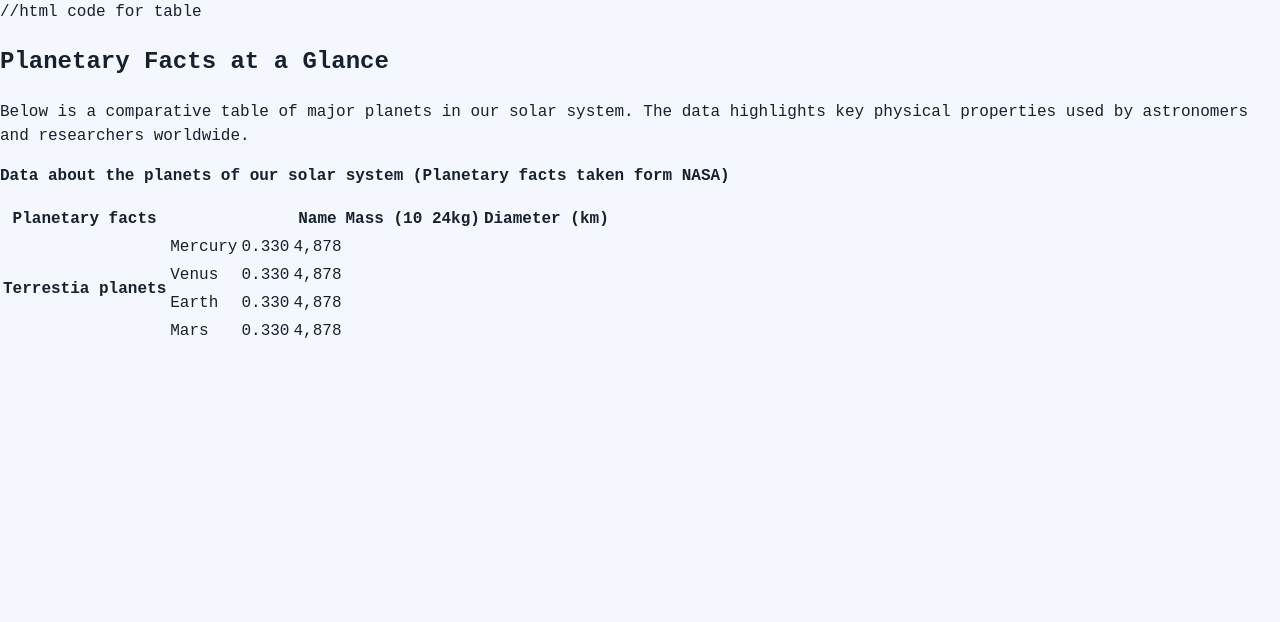
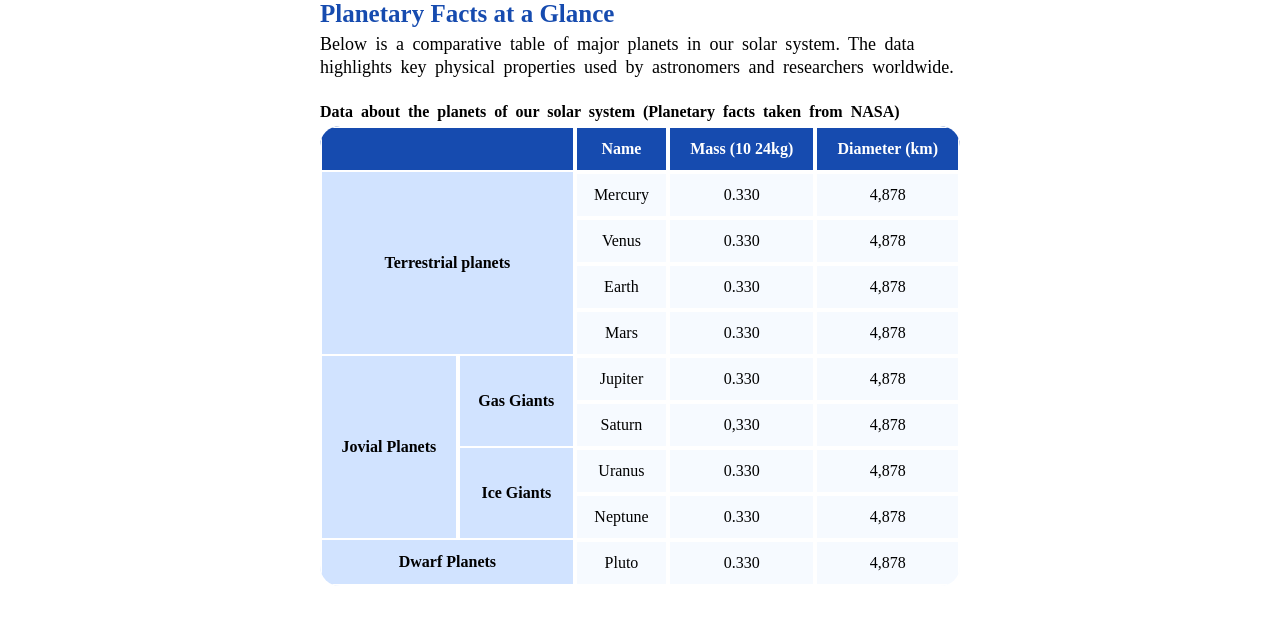
Before and after one commit to Mfonisorobert/group14_capstone, a plain HTML site: page index.html in a window 1280 px wide. Drawn offline with Linux system fonts and the light colour scheme.

Commit message:
Style planetary facts table

```diff
--- a/css/table.css
+++ b/css/table.css
@@ -1,6 +1,89 @@
-table,td,th{
-  border: 2px solid;
-  padding: 10px;
-  border-collapse: collapse;
+* {
+  margin: 0;
+  padding: 0;
+}
 
+.Planetglance {
+  width: 50%;
+  margin: 0 auto;
+}
+
+.Planetglance h2 {
+  color: #164baf;
+  font-size: 25px;
+}
+
+.PF-intro {
+  margin: 5px 0 20px 0;
+  font-size: 18px;
+  line-height: 1.3;
+  word-spacing: 4px;
+}
+
+.PF-From-NASA {
+  margin-bottom: 2px;
+  font-size: 16px;
+  line-height: 1.5;
+  word-spacing: 4px;
+}
+
+.table-wrap {
+  width: 100%;
+  overflow-x: auto;
+}
+
+table {
+  width: 100%;
+  max-width: 100%;
+  border-collapse: separate;
+  border-spacing: 0;
+  /* border: 2px solid #fff; */
+  border-radius: 20px;
+  overflow: hidden;
+}
+
+td,
+th {
+  border: 2px solid #fff;
+  padding: 12px;
+  text-align: center;
+}
+
+thead {
+  background-color: #164baf;
+  color: #ffff;
+  border-bottom: #164baf;
+}
+
+td {
+  background-color: rgb(209, 227, 255, 0.2);
+}
+.planet-group {
+  background-color: #d1e3ff;
+  border-top: #164baf;
+}
+
+@media (max-width: 768px) {
+  .Planetglance {
+    width: 95%;
   }
+
+  .Planetglance h2 {
+    font-size: 20px;
+  }
+
+  .Planetglance p {
+    font-size: 15px;
+    line-height: 1.2;
+  }
+
+  table {
+    width: 100%;
+    font-size: 12px;
+  }
+
+  th,
+  td {
+    padding: 6px;
+  }
+}
--- a/index.html
+++ b/index.html
@@ -1,81 +1,43 @@
-<!DOCTYPE html>
+<!doctype html>
 <html lang="en">
   <head>
-    <meta charset="UTF-8">
-    <meta name="viewport" content="width=device-width, initial-scale=1.0">
-    <title>Group14 Capstone Project</title>
-    <link rel="stylesheet" href="css/base.css">
+    <meta charset="UTF-8" />
+    <meta name="viewport" content="width=device-width, initial-scale=1.0" />
+    <link rel="stylesheet" href="css/table.css" />
+    <title>Capstone Project</title>
   </head>
-
-
-
-
-
-
-
-
-
-
   <body>
-
-
-
-
-
-
-
-
-
-
-
-
-
-
-
-
-
-
-
-
-
-
-
-
-
-
-
-
-
-
-
-
-
-
-
-
-
-
-
-
-
-    //html code for table
+    <!-- //html code for table -->
     <section class="Planetglance" aria-labelledby="planet-glance-title">
-        <h2 class="planetglance_title" id="planet-glance-title">Planetary Facts at a Glance</h2>
-        <p>Below is a comparative table of major planets in our solar system. The data highlights
-             key physical properties used by astronomers and researchers worldwide.</p>
-             <p><b>Data about the planets of our solar system (Planetary facts taken form NASA)</b></p>
+      <h2 class="planetglance_title" id="planet-glance-title">
+        Planetary Facts at a Glance
+      </h2>
+      <p class="PF-intro">
+        Below is a comparative table of major planets in our solar system. The
+        data highlights key physical properties used by astronomers and
+        researchers worldwide.
+      </p>
+      <p class="PF-From-NASA">
+        <b
+          >Data about the planets of our solar system (Planetary facts taken
+          from NASA)
+        </b>
+      </p>
       <div class="table-wrap">
         <table class="Table-facts">
           <thead>
             <tr>
-                            <th class="Table-facts_edge" colspan="2" scope="col">Planetary facts</th>
-                            <th colspan="2"></th>
+              <th class="Table-facts_edge" colspan="2" scope="col"></th>
               <th scope="col">Name</th>
               <th scope="col">Mass (10 24kg)</th>
               <th scope="col">Diameter (km)</th>
             </tr>
+          </thead>
+          <tbody>
             <tr>
-                            <th scope="row" colspan="2" rowspan="4">Terrestia planets</th>
+              <th class="planet-group" scope="row" colspan="2" rowspan="4">
+                Terrestrial planets
+              </th>
               <td>Mercury</td>
               <td>0.330</td>
               <td>4,878</td>
@@ -94,46 +56,47 @@
               <td>Mars</td>
               <td>0.330</td>
               <td>4,878</td>
-
-
-
-
-
-
             </tr>
-
-
-
-
-
-
-
-
-
-
-
-
-
-
+            <tr>
+              <th class="planet-group" scope="rowgroup" rowspan="4">
+                Jovial Planets
+              </th>
+              <th class="planet-group" scope="rowgroup" rowspan="2">
+                Gas Giants
+              </th>
+              <td>Jupiter</td>
+              <td>0.330</td>
+              <td>4,878</td>
+            </tr>
+            <tr>
+              <td>Saturn</td>
+              <td>0,330</td>
+              <td>4,878</td>
+            </tr>
+            <tr>
+              <th class="planet-group" scope="rowgroup" rowspan="2">
+                Ice Giants
+              </th>
+              <td>Uranus</td>
+              <td>0.330</td>
+              <td>4,878</td>
+            </tr>
+            <tr>
+              <td>Neptune</td>
+              <td>0.330</td>
+              <td>4,878</td>
+            </tr>
+            <tr>
+              <th class="planet-group" scope="row" colspan="2">
+                Dwarf Planets
+              </th>
+              <td>Pluto</td>
+              <td>0.330</td>
+              <td>4,878</td>
+            </tr>
+          </tbody>
         </table>
-
-
-
-
-
-
-
-
-
-
       </div>
-
-
-
-
-
-    <script src="js/script.js"></script>
-
-
+    </section>
   </body>
 </html>
```
Lines whose indentation alone changed are shown as unchanged.
